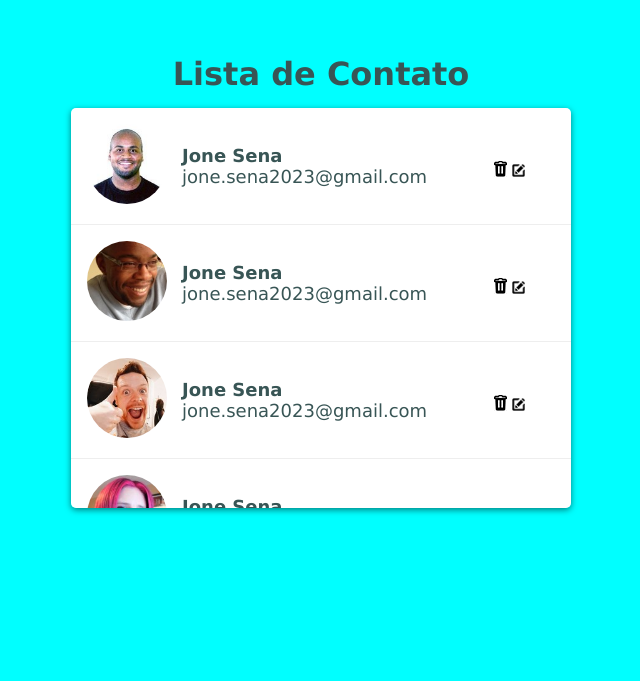
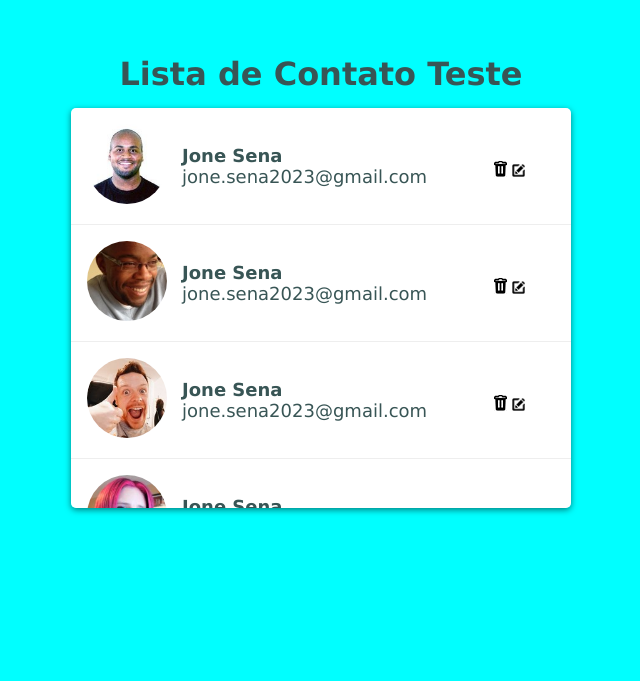
Before and after one commit to ErickFerrei/Lista_de_contato, a plain HTML site: page index.html in a window 1280 px wide. Shown: the part 119-800 px from the top of the page, without its empty margins (319-959 px from the left). Drawn offline with Linux system fonts and the light colour scheme.

Commit message:
Mudei o title

```diff
--- a/index.html
+++ b/index.html
@@ -5,10 +5,10 @@
     <meta http-equiv="X-UA-Compatible" content="IE=edge" />
     <meta name="viewport" content="width=device-width, initial-scale=1.0" />
     <link rel="stylesheet" href="./assets/css/style.css" />
-    <title>Lista de Contato</title>
+    <title>Lista de Contato </title>
   </head>
   <body>
-    <h1 class="main-title">Lista de Contato</h1>
+    <h1 class="main-title">Lista de Contato Teste</h1>
 
     <div class="list-wrapper">
       <ul class="list">
```
